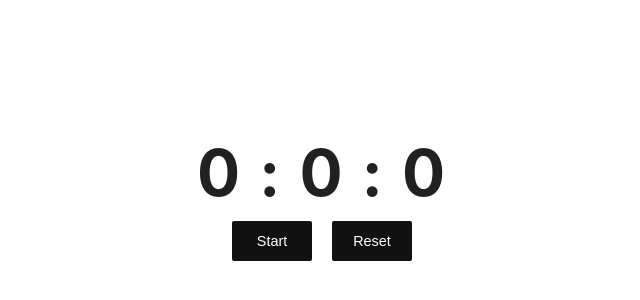
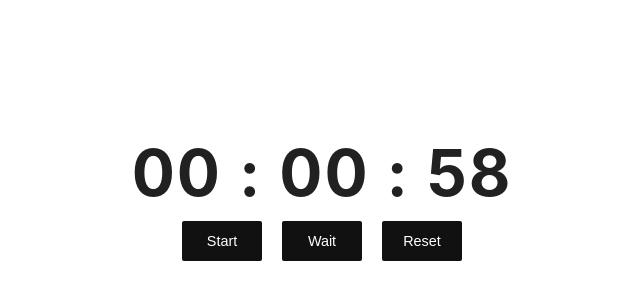
Before and after one commit to n7-remax/react-stopwatch, a React (Create React App) app: page / in a window 1280 px wide. Shown: the part 198-498 px from the top of the page, without its empty margins (318-958 px from the left). Built offline with nearby package versions, Linux system fonts and the light colour scheme.

Commit message:
update stopwatch logic

```diff
--- a/src/components/App.js
+++ b/src/components/App.js
@@ -1,29 +1,24 @@
 import { useEffect, useState } from "react";
 
 const App = () => {
-  const [seconds, setSeconds] = useState(0);
+  const [seconds, setSeconds] = useState(58);
   const [minutes, setMinutes] = useState(0);
   const [hours, setHours] = useState(0);
   const [isRunning, setIsRunning] = useState(false);
   useEffect(() => {
-    setTimeout(() => {
-      if (isRunning) {
-        add();
-        console.log("tic")
-      }
-    }, 1000);
-  });
-
-  const add = () => {
+    let interval = null;
     let sec = seconds;
     let min = minutes;
     let hh = hours;
+    if (isRunning) {
+      interval = setInterval(() => {
         sec++;
-    console.log("seconds ",sec)
+        console.log("seconds ", sec);
         setSeconds(sec);
         if (seconds >= 60) {
           setSeconds(0);
           min++;
+          console.log("minutes", minutes);
           setMinutes(min);
           if (minutes >= 60) {
             setMinutes(0);
@@ -31,21 +26,51 @@ const App = () => {
             setHours(hh);
           }
         }
+        console.log("tic");
+      }, 1000);
+    }
+    return () => clearInterval(interval);
+  }, [isRunning, seconds, minutes, hours]);
+
+  const handleClick = (button) => {
+    const running = isRunning;
+    if (button === "Start") {
+      setIsRunning(!running);
+    } else if (button === "Stop") {
+      setSeconds(0);
+      setMinutes(0);
+      setHours(0);
+      setIsRunning(!running);
+    }
   };
 
-  const onStartHandle = () => {
-    const running = isRunning;
-    setIsRunning(!running);
+  const handleReset = () => {
+    setSeconds(0);
+    setMinutes(0);
+    setHours(0);
+  };
+
+  const handleDoubleClick = () => {
+    setIsRunning(false);
   };
 
   return (
     <div className="App">
       <div className="time">
-        {hours} : {minutes} : {seconds}
+        {hours > 9 ? hours : "0" + hours} :{" "}
+        {minutes > 9 ? minutes : "0" + minutes} :{" "}
+        {seconds > 9 ? seconds : "0" + seconds}
       </div>
       <div className="control-buttons">
-        <button onClick={onStartHandle}>Start</button>
-        <button>Reset</button>
+        <button
+          onClick={
+            isRunning ? () => handleClick("Stop") : () => handleClick("Start")
+          }
+        >
+          {isRunning ? "Stop" : "Start"}
+        </button>
+        <button onDoubleClick={handleDoubleClick}>Wait</button>
+        <button onClick={handleReset}>Reset</button>
       </div>
     </div>
   );
--- a/src/index.css
+++ b/src/index.css
@@ -25,12 +25,10 @@ code {
   font-weight: bold;
   letter-spacing: 0.03em;
   text-align: center;
-  width: 300px;
 }
 
 .control-buttons {
   margin: 0 auto;
-  width: 200px;
 }
 .control-buttons button {
   background-color: #111;
```
Also changed, not shown: 1 other file (tests, documents, lock files or other folders). Lines whose indentation alone changed are shown as unchanged.
